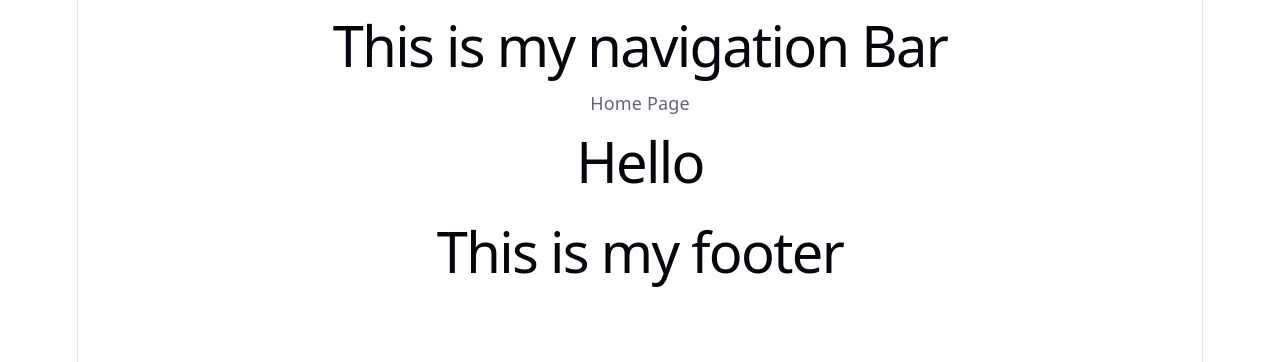
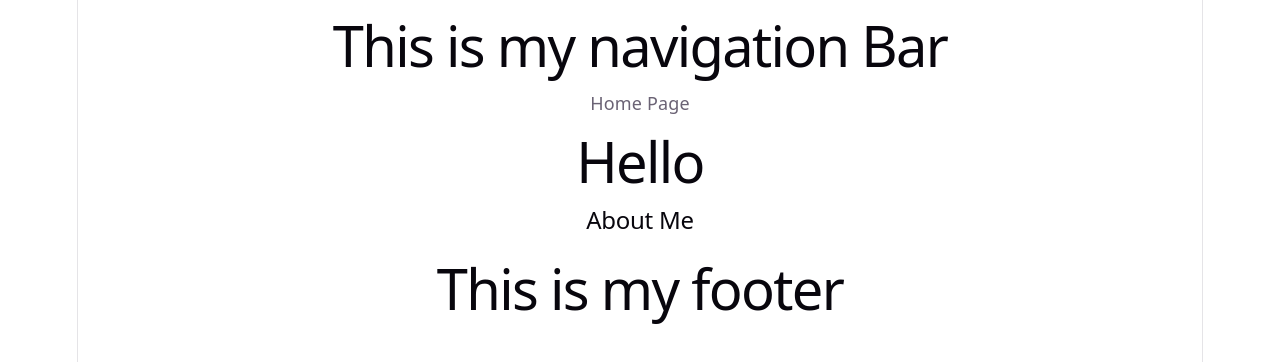
Before and after one commit to Mankelvo/personal-portfolio, a React (Vite) app: page / in a window 1280 px wide. Shown: the top 362 px of the page. Built offline with nearby package versions, Linux system fonts and the light colour scheme.

Commit message:
Add about me section component

```diff
--- /dev/null
+++ b/src/components/sections/About.jsx
@@ -0,0 +1,7 @@
+function About(){
+    return (
+        <h2>About Me</h2>
+    )
+}
+
+export default About;
--- a/src/pages/Home.jsx
+++ b/src/pages/Home.jsx
@@ -1,12 +1,14 @@
 import Footer from '../components/layout/Footer';
 import Navbar from '../components/layout/Navbar'
 import Hero from '../components/sections/Hero';
+import About from '../components/sections/About';
 function Home(){
     return(
    <>
     <Navbar/>
     <main>Home Page</main>
     <Hero/>
+    <About/>
    <Footer/>
    </>
     )
```
